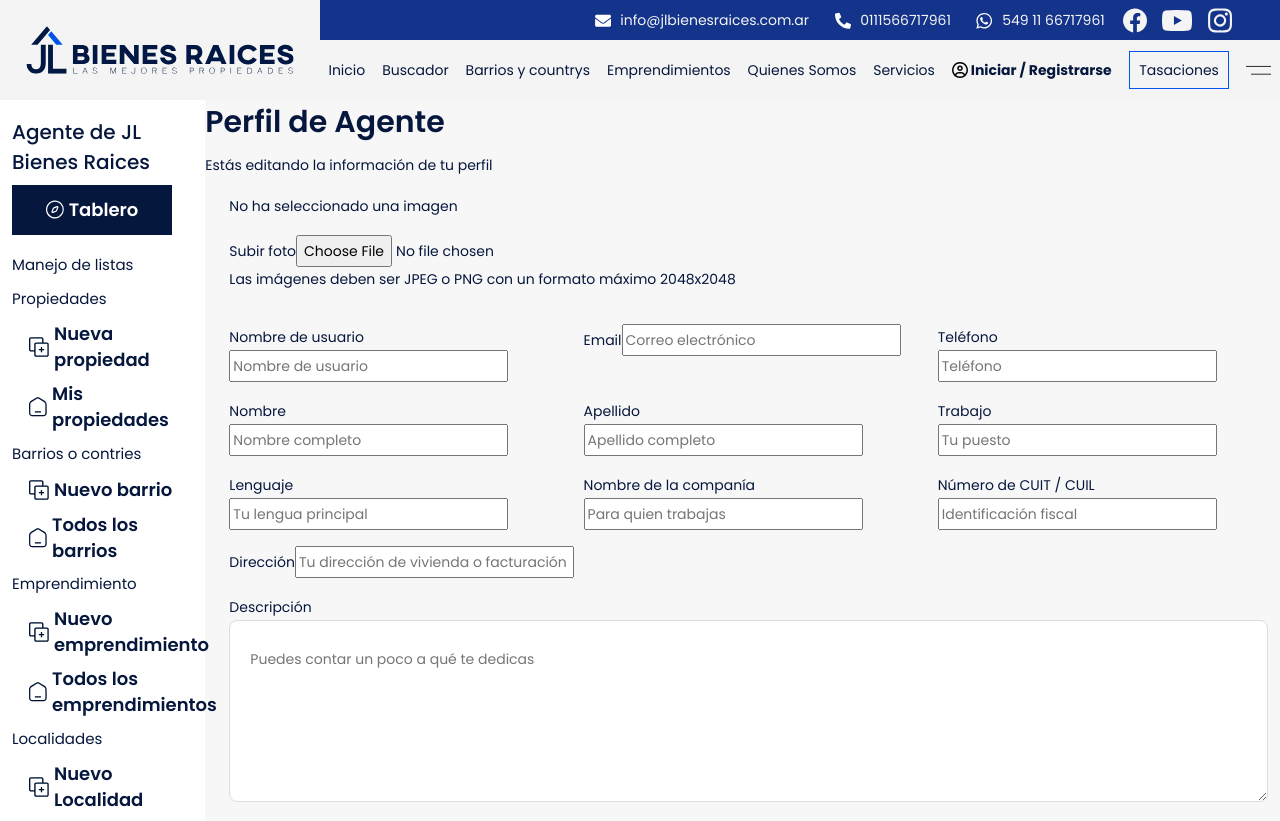
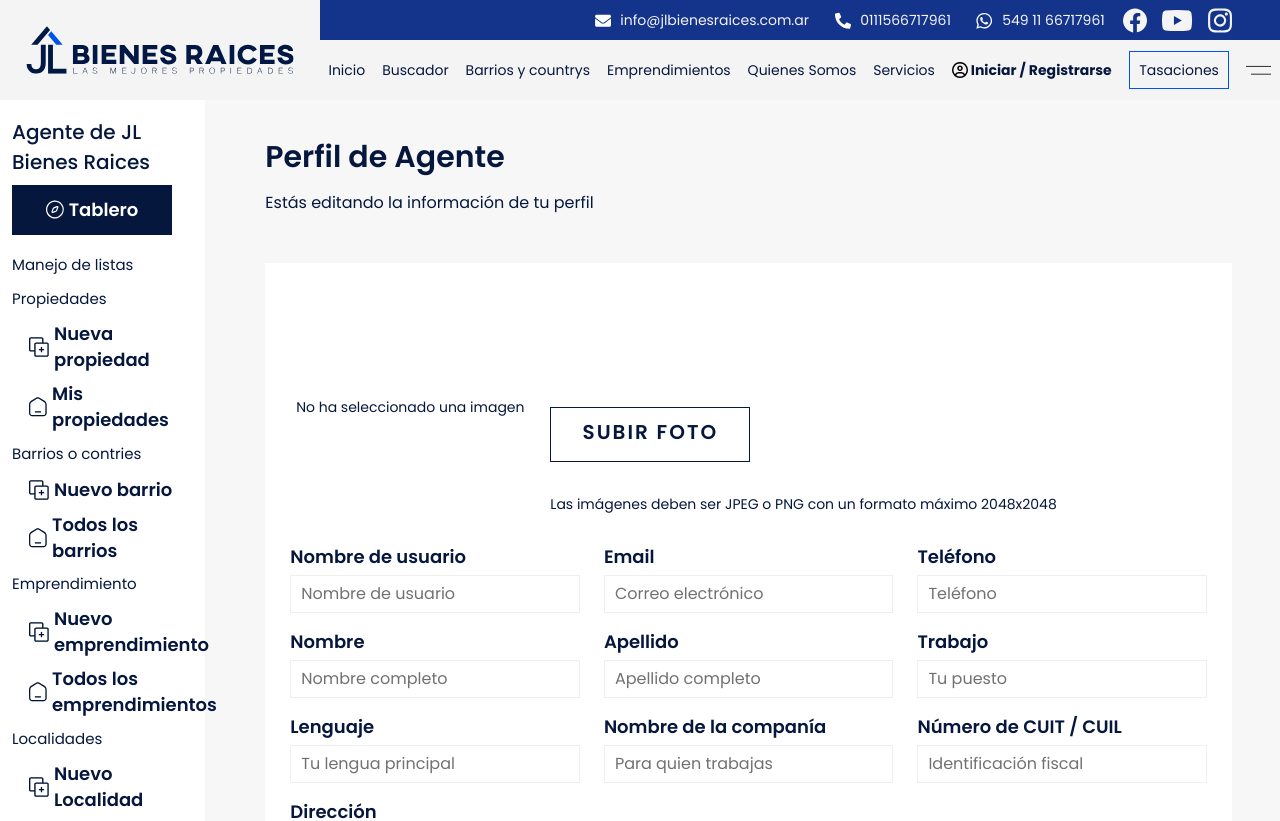
Before and after one commit to WilhelmDev/JL-IBM-RSC, a Next.js app: page /tab-admin/new-agent in a window 1280 px wide. Shown: the top 821 px of the page. Built offline with nearby package versions, Linux system fonts and the light colour scheme.

Commit message:
hotfix(tab admin new agent): add two divs with tab-admin and content id as parents of NewAgent component in /tab-admin/new-agent

```diff
--- a/src/app/(auth)/tab-admin/new-agent/page.jsx
+++ b/src/app/(auth)/tab-admin/new-agent/page.jsx
@@ -1,5 +1,11 @@
 import NewAgent from "@/components/tab-admin/NewAgent";
 
-const Page = () => <NewAgent />;
+const Page = () => (
+  <div id="tab-admin">
+    <div id="content">
+      <NewAgent />
+    </div>
+  </div>
+);
 
 export default Page;
```
